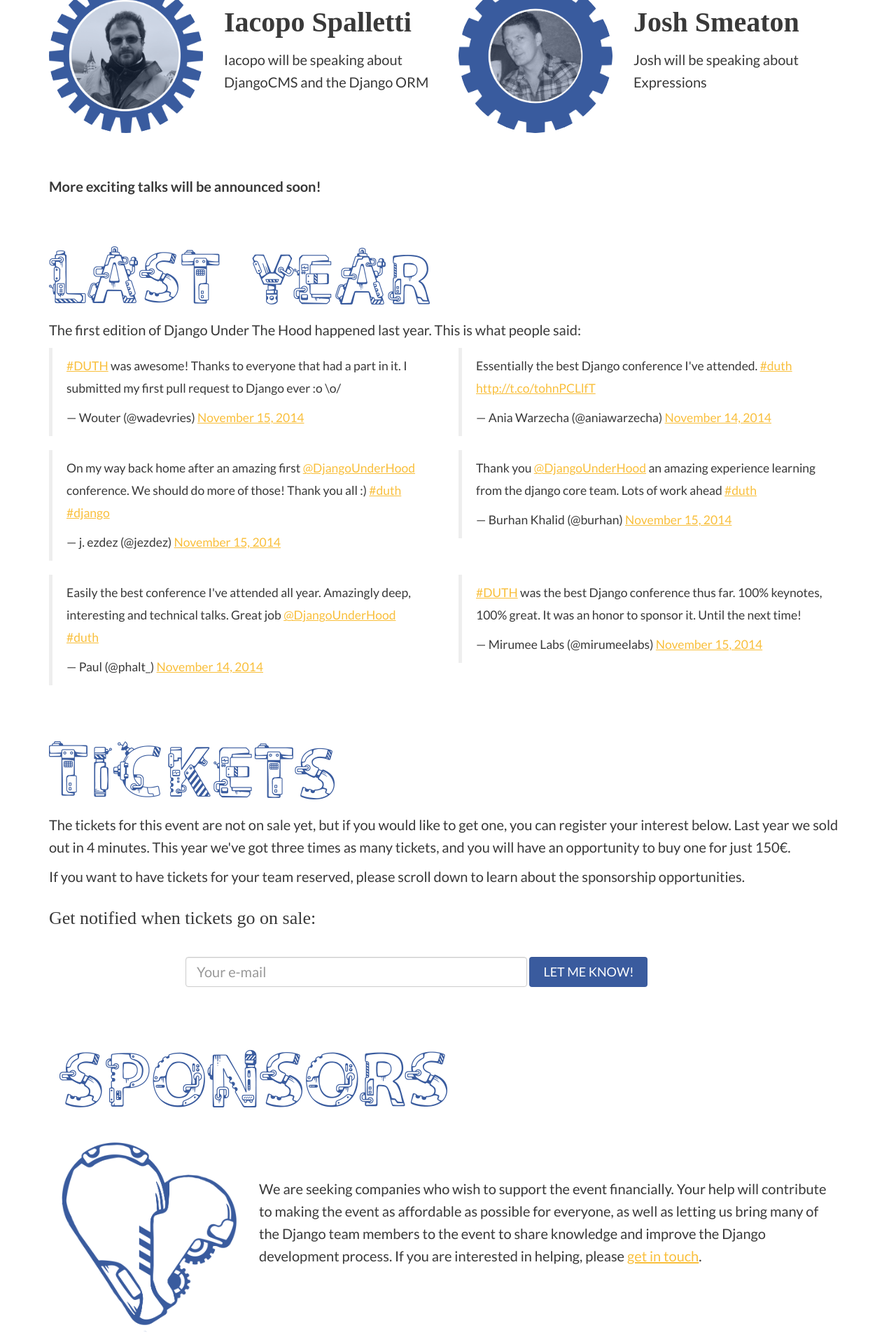
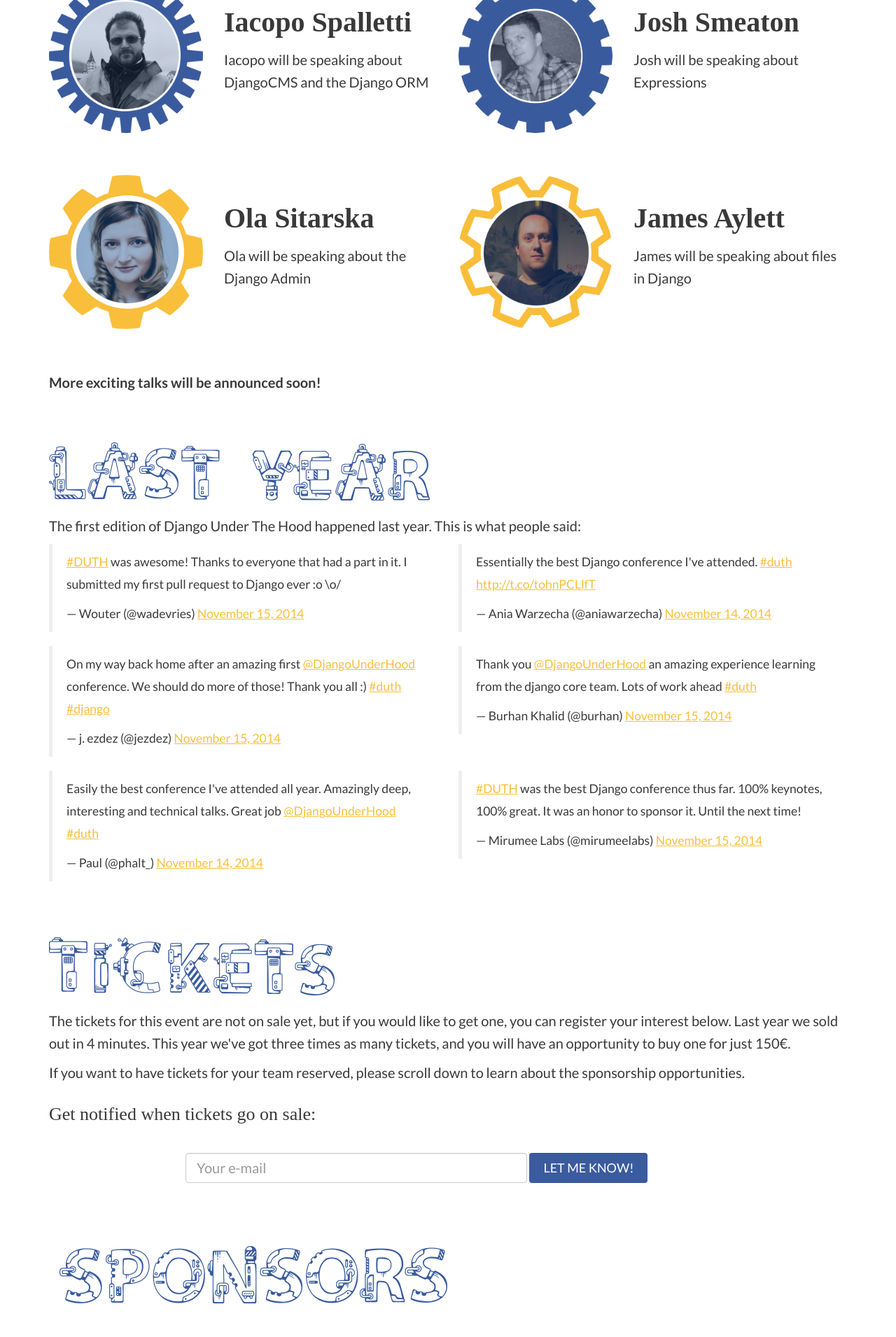
Before and after one commit to djangounderthehood/duh-web, a Django app: page / in a window 1280 px wide. Shown: the part 1712-3622 px from the top of the page at 70% size. Run offline with Django 3.2, Linux system fonts and the light colour scheme; some libraries are stand-ins or nearby versions; some web fonts are replaced.

Commit message:
Speakers 📢

```diff
--- a/templates/_speakers.html
+++ b/templates/_speakers.html
@@ -60,6 +60,26 @@
     </div>
 </div>
 <div class="row">
+    <div class="speaker col-md-6 clearfix">
+        <img src="{% static 'img/speakers/ola.png' %}" class="speaker" alt="Ola Sitarska" />
+        <h3>
+            Ola Sitarska
+        </h3>
+        <p>
+            Ola will be speaking about the Django Admin
+        </p>
+    </div>
+    <div class="speaker col-md-6 clearfix">
+        <img src="{% static 'img/speakers/james.png' %}" class="speaker" alt="James Aylett" />
+        <h3>
+            James Aylett
+        </h3>
+        <p>
+            James will be speaking about files in Django
+        </p>
+    </div>
+</div>
+<div class="row">
     <div class="col-md-12">
         <p><strong>More exciting talks will be announced soon!</strong></p>
     </div>
```
Also changed, not shown: static/img/speakers/james.png (added), static/img/speakers/ola.png (added).
